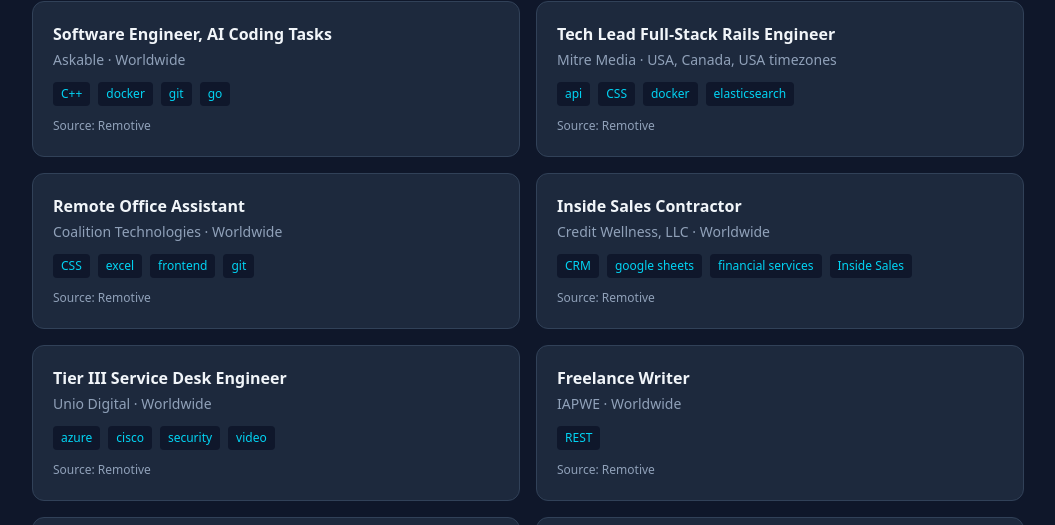
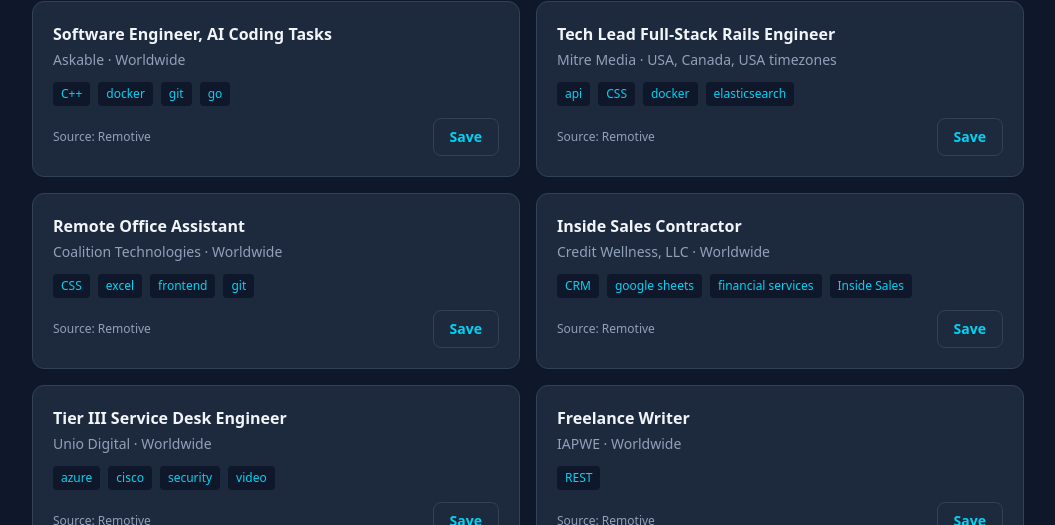
Before and after one commit to Haez0004/remotejobs, a Next.js app: page /jobs in a window 1280 px wide. Shown: the part 275-800 px from the top of the page, without its empty margins (112-1167 px from the left). Built offline with nearby package versions, Linux system fonts and the light colour scheme; no server answers.

Commit message:
Day 7: saved jobs with client island and localStorage

```diff
--- a/app/jobs/[id]/page.tsx
+++ b/app/jobs/[id]/page.tsx
@@ -2,6 +2,7 @@
 import type { Metadata } from "next";
 import sanitizeHtml from "sanitize-html";
 import { getJobById } from "@/lib/jobs";
+import SaveButton from "@/components/SaveButton";
 
 type Props = { params: Promise<{ id: string }> };
 
@@ -77,14 +78,17 @@
         dangerouslySetInnerHTML={{ __html: description }}
       />
 
+      <div className="mt-8 flex flex-wrap items-center gap-3">
         <a
           href={job.url}
           target="_blank"
           rel="noopener noreferrer"
-        className="mt-8 inline-block rounded-lg bg-cyan-400 px-6 py-3 font-semibold text-slate-900"
+          className="inline-block rounded-lg bg-cyan-400 px-6 py-3 font-semibold text-slate-900"
         >
           Apply on Remotive
         </a>
+        <SaveButton id={job.id} />
+      </div>
     </article>
   );
 }
--- /dev/null
+++ b/app/saved/page.tsx
@@ -0,0 +1,15 @@
+import { getJobs } from '@/lib/jobs'
+import SavedList from '@/components/SavedList'
+
+export const metadata = { title: 'Saved jobs' }
+
+export default async function SavedPage() {
+  const jobs = await getJobs()
+
+  return (
+    <section className='mx-auto max-w-3xl p-6'>
+      <h1 className='text-2xl font-bold mb-4'>Saved jobs</h1>
+      <SavedList jobs={jobs} />
+    </section>
+  )
+}
--- a/components/JobCard.tsx
+++ b/components/JobCard.tsx
@@ -1,5 +1,6 @@
 import Link from 'next/link'
 import type { Job } from '@/lib/jobs'
+import SaveButton from './SaveButton'
 
 export default function JobCard({ job }: { job: Job }) {
   return (
@@ -19,9 +20,12 @@
           </span>
         ))}
       </div>
-      <a href={job.url} target='_blank' rel='noopener noreferrer' className='inline-block mt-3 text-xs text-slate-400 hover:underline'>
-        Source: Remotive
-      </a>
+      <div className='mt-3 flex items-center justify-between gap-3'>
+        <a href={job.url} target='_blank' rel='noopener noreferrer' className='text-xs text-slate-400 hover:underline'>
+          Source: Remotive
+        </a>
+        <SaveButton id={job.id} />
+      </div>
     </article>
   )
 }
--- /dev/null
+++ b/components/SaveButton.tsx
@@ -0,0 +1,26 @@
+"use client";
+
+import { toggleSaved, useSavedIds } from "@/lib/saved";
+
+export default function SaveButton({ id }: { id: number }) {
+  const saved = useSavedIds().includes(id);
+
+  return (
+    <button
+      type="button"
+      aria-pressed={saved}
+      onClick={(e) => {
+        e.preventDefault();
+        e.stopPropagation();
+        toggleSaved(id);
+      }}
+      className={
+        saved
+          ? "rounded-lg border border-cyan-400 bg-cyan-400 px-4 py-2 text-sm font-semibold text-slate-900"
+          : "rounded-lg border border-slate-700 px-4 py-2 text-sm font-semibold text-cyan-400"
+      }
+    >
+      {saved ? "Saved" : "Save"}
+    </button>
+  );
+}
--- /dev/null
+++ b/components/SavedList.tsx
@@ -0,0 +1,35 @@
+'use client'
+
+import Link from 'next/link'
+import type { Job } from '@/lib/jobs'
+import { useSavedIds } from '@/lib/saved'
+import JobCard from './JobCard'
+
+export default function SavedList({ jobs }: { jobs: Job[] }) {
+  const ids = useSavedIds()
+  const saved = jobs.filter((job) => ids.includes(job.id))
+
+  if (saved.length === 0) {
+    return (
+      <p className='text-slate-400'>
+        No saved jobs yet.{' '}
+        <Link href='/jobs' className='text-cyan-400 underline'>
+          Browse jobs
+        </Link>
+      </p>
+    )
+  }
+
+  return (
+    <>
+      <p className='text-sm text-slate-400'>
+        {saved.length} saved {saved.length === 1 ? 'job' : 'jobs'}
+      </p>
+      <div className='mt-4 grid gap-4'>
+        {saved.map((job) => (
+          <JobCard key={job.id} job={job} />
+        ))}
+      </div>
+    </>
+  )
+}
--- /dev/null
+++ b/lib/saved.ts
@@ -0,0 +1,61 @@
+import { useSyncExternalStore } from "react";
+
+const KEY = "remotejobs:saved";
+const EMPTY: number[] = [];
+
+let cache: number[] = EMPTY;
+let cacheRaw: string | null = null;
+const listeners = new Set<() => void>();
+
+function readRaw(): string | null {
+  try {
+    return localStorage.getItem(KEY);
+  } catch {
+    return null;
+  }
+}
+
+function getSnapshot(): number[] {
+  const raw = readRaw();
+  if (raw === cacheRaw) return cache;
+  cacheRaw = raw;
+  try {
+    const parsed = raw ? JSON.parse(raw) : [];
+    cache = Array.isArray(parsed)
+      ? parsed.filter((n) => typeof n === "number")
+      : EMPTY;
+  } catch {
+    cache = EMPTY;
+  }
+  return cache;
+}
+
+function getServerSnapshot(): number[] {
+  return EMPTY;
+}
+
+function subscribe(callback: () => void) {
+  listeners.add(callback);
+  window.addEventListener("storage", callback);
+  return () => {
+    listeners.delete(callback);
+    window.removeEventListener("storage", callback);
+  };
+}
+
+export function toggleSaved(id: number) {
+  const current = getSnapshot();
+  const next = current.includes(id)
+    ? current.filter((n) => n !== id)
+    : [...current, id];
+  try {
+    localStorage.setItem(KEY, JSON.stringify(next));
+  } catch {
+    // storage blocked or full: ignore
+  }
+  listeners.forEach((l) => l());
+}
+
+export function useSavedIds(): number[] {
+  return useSyncExternalStore(subscribe, getSnapshot, getServerSnapshot);
+}
```
Also changed, not shown: 1 other file (tests, documents, lock files or other folders). Lines whose indentation alone changed are shown as unchanged.
